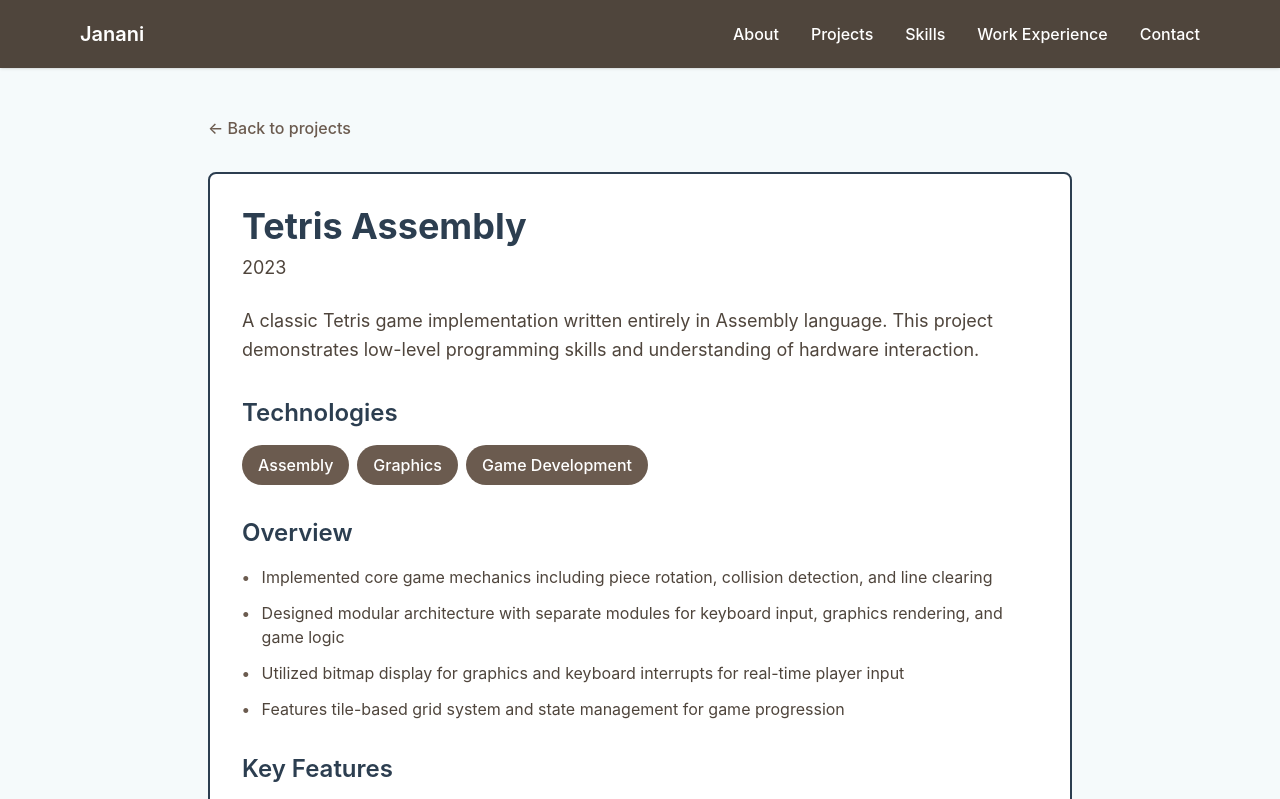
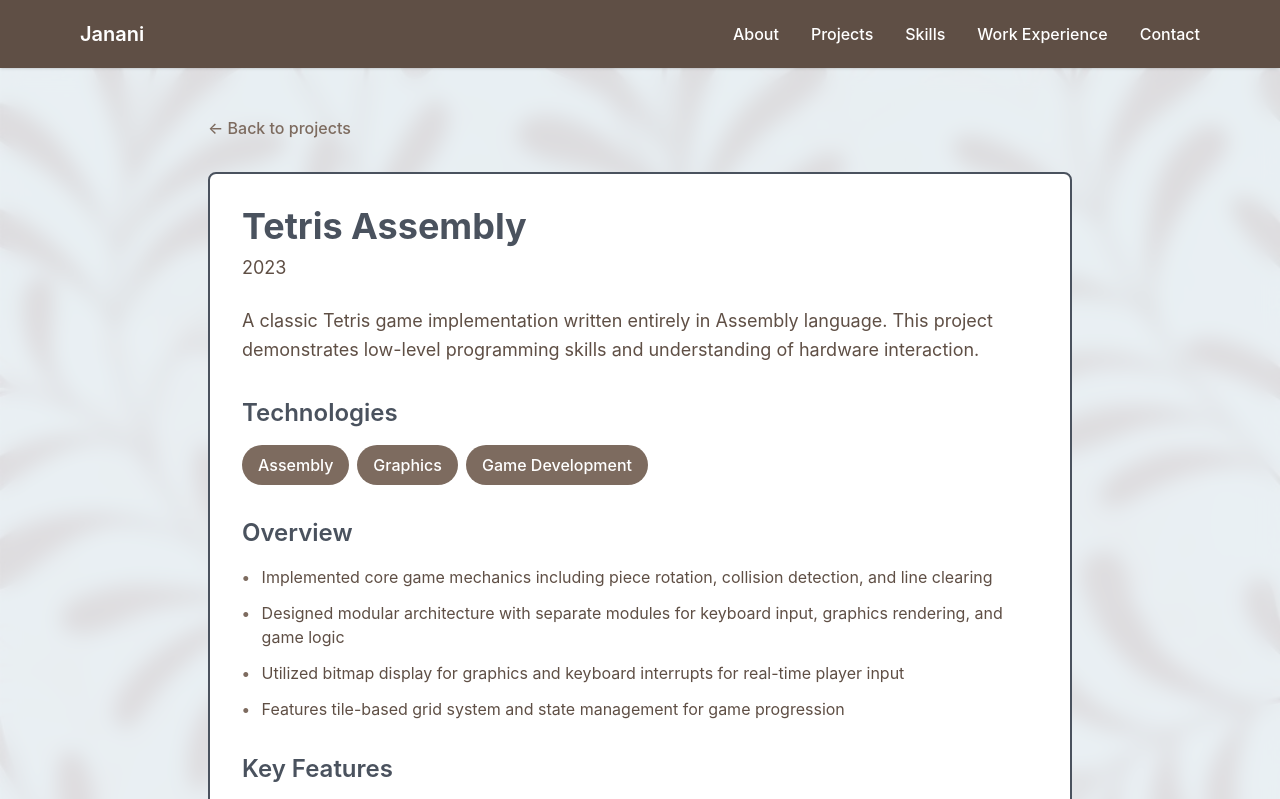
Before and after one commit to janani-gurram/portfolio, a React (Vite) app: page /portfolio/projects/1 in a window 1280 px wide. Shown: the top 799 px of the page. Built offline with nearby package versions, Linux system fonts and the light colour scheme.

Commit message:
feat: improve ui styling

```diff
--- a/src/App.tsx
+++ b/src/App.tsx
@@ -13,7 +13,7 @@ function App() {
       <Header />
       <Routes>
         <Route path="/" element={
-          <div style={{ minHeight: '100vh' }}>
+          <div style={{ display: 'flex', flexDirection: 'column' }}>
             <About />
             <Projects />
             <Skills />
--- a/src/components/Contact.tsx
+++ b/src/components/Contact.tsx
@@ -35,12 +35,6 @@ export default function Contact() {
             GitHub
           </a>
         </div>
-
-        <div className="border-t border-cool-brown pt-8">
-          <p className="text-white">
-            © 2024 Janani Gurram. All rights reserved.
-          </p>
-        </div>
       </div>
     </section>
   );
--- a/src/styles/index.css
+++ b/src/styles/index.css
@@ -1,2 +1,22 @@
 @import "tailwindcss";
 @import "./theme-colors.css";
+
+body {
+  background-image: url('../assets/background_plants.png');
+  background-attachment: fixed;
+  background-size: cover;
+  background-repeat: no-repeat;
+  background-position: center;
+}
+
+section {
+  background-color: rgba(255, 255, 255, 0.85);
+  backdrop-filter: blur(10px);
+  margin: 2rem 1rem;
+  border-radius: 0.75rem;
+}
+
+.bg-cool-blue-lighter {
+  background-color: rgba(239, 242, 247, 0.85) !important;
+  backdrop-filter: blur(10px);
+}
--- a/src/styles/theme-colors.css
+++ b/src/styles/theme-colors.css
@@ -1,13 +1,13 @@
 /* Custom Color Palette */
 :root {
-  --cool-brown: #6B5B4F;
-  --cool-brown-light: #8B7B6F;
-  --cool-brown-lighter: #A89D94;
-  --cool-brown-dark: #4F453C;
-  --cool-blue-dark: #2C3E50;
-  --cool-blue-darker: #1A2535;
-  --cool-blue-light: #E8F4F8;
-  --cool-blue-lighter: #F5FAFB;
+  --cool-brown: #7d6b5f;
+  --cool-brown-light: #9d8b7f;
+  --cool-brown-lighter: #b3a395;
+  --cool-brown-dark: #5f4f45;
+  --cool-blue-dark: #4a525e;
+  --cool-blue-darker: #2d3540;
+  --cool-blue-light: #d9e0e8;
+  --cool-blue-lighter: #eff2f7;
 }
 
 /* Text Colors */
```
Also changed, not shown: src/assets/background_abstract.png (added), src/assets/background_plants.png (added).
